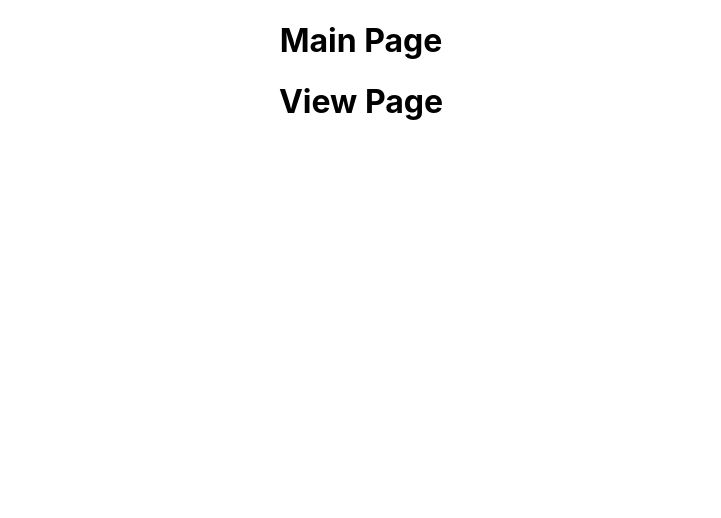
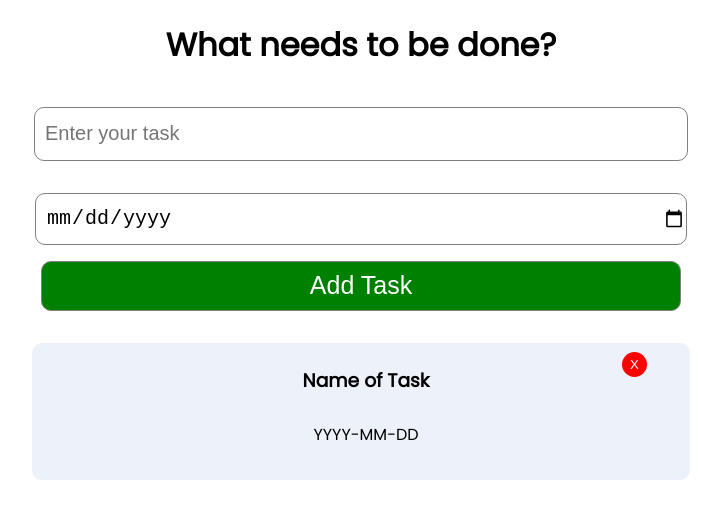
Before and after one commit to 5thDimensionalVader/todo-react, a React (Create React App) app: page / in a window 1280 px wide. Shown: the top 518 px of the page, without its empty margins (279-1000 px from the left). Built offline with nearby package versions, Linux system fonts and the light colour scheme.

Commit message:
todo-react mstyling commit

```diff
--- a/src/App.js
+++ b/src/App.js
@@ -1,13 +1,11 @@
-import logo from './logo.svg';
 import './App.css';
 import Main from './Main/main';
 import View from './Views/view';
 
-function App() {
+const App = () =>  {
   return (
     <div className="App">
       <Main/>
-      <View/>
     </div>
   );
 }
--- a/src/Main/main.css
+++ b/src/Main/main.css
@@ -0,0 +1,37 @@
+.mainContent {
+  display: flex;
+  flex-direction: column;
+  justify-content: center;
+  align-items: center;
+}
+
+.mainContent .formDiv {
+  display: flex;
+  flex-direction: column;
+  justify-content: center;
+  align-items: center;
+  width: 100%;
+  height: 100%;
+}
+
+.mainContent .formDiv input {
+  margin-top: 1rem;
+  margin-bottom: 1rem;
+  width: 50%;
+  height: 50px;
+  border-radius: 10px;
+  border: 1px solid gray;
+  font-size: 20px;
+  padding-left: 10px;
+}
+
+.mainContent .formDiv button {
+  margin-bottom: 1rem;
+  width: 50%;
+  height: 50px;
+  border-radius: 10px;
+  font-size: 25px;
+  border: 1px solid gray;
+  background-color: green;
+  color: white;
+}
--- a/src/Main/main.js
+++ b/src/Main/main.js
@@ -1,9 +1,51 @@
+import { useState } from 'react';
 import './main.css';
+import View from '../Views/view';
 
 const Main = () => {
+  // state to get input and date
+  const [inputValue, setInputValue] = useState('');
+  const [inputDate, setInputDate] = useState('');
+  const [tasks, setTasks] = useState([]);
+
+  const tasks_ = [];
+
+  // function
+  const handleClick = () => {
+    const task = {
+      task:'',
+      date:''
+    };
+
+    task.task = inputValue;
+    task.date = inputDate;
+    tasks_.push(task);
+    setTasks(tasks_);
+    console.log(tasks);
+  }
+
+
+
   return (
-    <div>
-      <h1>Main Page</h1>
+    <div className="mainContent">
+      <h1>What needs to be done?</h1>
+      <div className="formDiv">
+        <input
+          placeholder="Enter your task"
+          type="text"
+          value={inputValue}
+          onChange={e => {setInputValue(e.target.value)}}
+        />
+        <input
+          placeholder="Enter Due Date"
+          type="date"
+          value={inputDate}
+          onChange={e=> {setInputDate(e.target.value)}}
+        />
+        <button onClick={handleClick}>Add Task</button>
+      </div>
+
+      <View/>
     </div>
    );
 }
--- a/src/Views/view.css
+++ b/src/Views/view.css
@@ -0,0 +1,47 @@
+.viewCard {
+  margin-top: 1rem;
+  border: 1px solid #edf2fa;
+  display: flex;
+  flex-direction: column;
+  justify-content: center;
+  align-items: center;
+  width: 50%;
+  height: 50%;
+  background-color: #edf2fa;
+  padding: 0.5rem;
+  border-radius: 10px;
+}
+
+.viewCard .viewCardContent {
+  /* border: 1px solid red; */
+  display: flex;
+  flex-direction: row;
+  justify-content: center;
+  align-items: center;
+  padding: 5px;
+  width: 100%;
+}
+.viewCard .viewCardContent button {
+  margin-top: -95px;
+  margin-right: -35px;
+  border-radius: 50%;
+  width: 25px;
+  height: 25px;
+  background-color: red;
+  color: white;
+  border: none;
+}
+
+.viewCard .viewCardContent .viewCardProp {
+  /* border: 1px solid green; */
+  display: flex;
+  flex-direction: column;
+  width: 80%;
+  line-height: 10px;
+  /* height: 20px; */
+}
+
+.viewCard .viewCardContent .viewCardProp h3, p {
+  /* border: 1px solid blue; */
+  height: 20px;
+}
--- a/src/Views/view.js
+++ b/src/Views/view.js
@@ -2,8 +2,15 @@ import './view.css';
 
 const View = () => {
   return (
-    <div>
-      <h1>View Page</h1>
+
+    <div className="viewCard">
+      <div className="viewCardContent">
+        <div className="viewCardProp">
+        <h3>Name of Task</h3>
+        <p>YYYY-MM-DD</p>
+        </div>
+        <button>X</button>
+      </div>
     </div>
    );
 }
--- a/src/index.css
+++ b/src/index.css
@@ -1,8 +1,7 @@
+@import url('https://fonts.googleapis.com/css2?family=Poppins&display=swap');
 body {
   margin: 0;
-  font-family: -apple-system, BlinkMacSystemFont, 'Segoe UI', 'Roboto', 'Oxygen',
-    'Ubuntu', 'Cantarell', 'Fira Sans', 'Droid Sans', 'Helvetica Neue',
-    sans-serif;
+  font-family: 'Poppins', sans-serif;
   -webkit-font-smoothing: antialiased;
   -moz-osx-font-smoothing: grayscale;
 }
```
